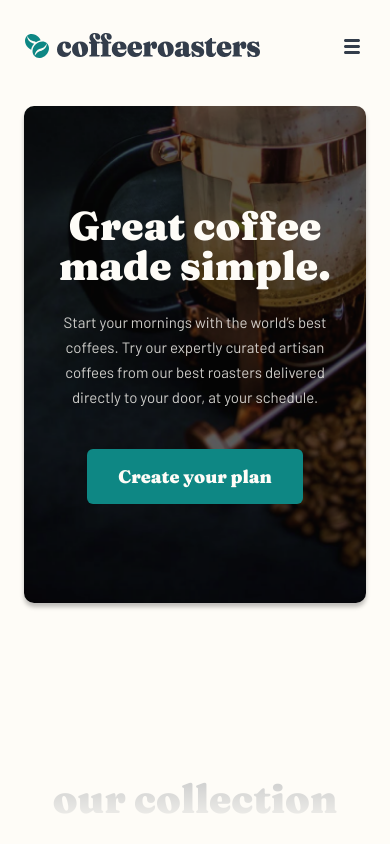
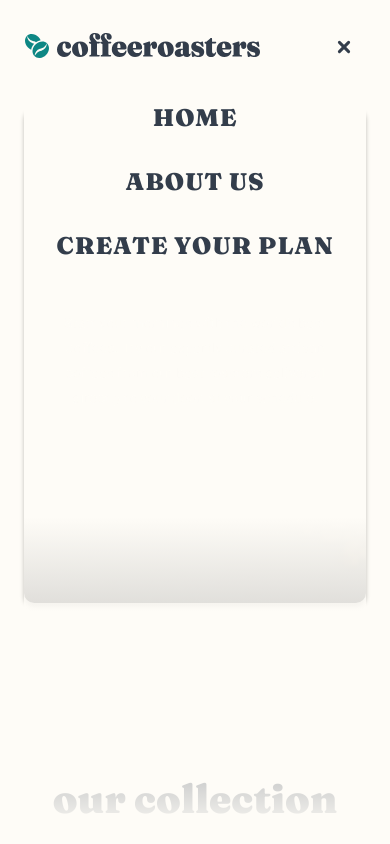
Before and after one commit to Ibrokhim3/Project-E-Coffeeroaster, a plain HTML site: page index.html in a window 390 px wide. Shown: the top 844 px of the page. Drawn offline with Linux system fonts and the light colour scheme.

Commit message:
menu finished

```diff
--- a/index.html
+++ b/index.html
@@ -10,14 +10,17 @@
 </head>
 <body>
  <div class="container">
-  <header class="header">
+  <header class="header header--opened">
     <a href="" class="header__link"><img class="header__img" src="./assets/icons/logo.svg" alt="logo"></a>
-    <button class="header__button" type="menu"><img class="header__button-img" src="./assets/icons/Combined Shape.svg" alt="menu"></button>
-    <nav class="nav">
+    <button class="header__button" type="menu">
+      <span class="header__button-inner"></span>
+      <span class="visually-hidden">Menu toggler button</span>
+    </button>
+    <nav class="nav header__nav">
       <ul class="nav__navbar">
-        <li class="navbar__nav-item"> <a class="navbar__nav-link" href="#">Home</a>  </li>
-        <li class="navbar__nav-item"> <a class="navbar__nav-link" href="#">About us</a>  </li>
-        <li class="navbar__nav-item"> <a class="navbar__nav-link" href="#">Create your plan</a> </li>
+        <li class="navbar__nav-item"> <a class="navbar__nav-link header__nav-link" href="#">Home</a>  </li>
+        <li class="navbar__nav-item"> <a class="navbar__nav-link header__nav-link" href="#">About us</a>  </li>
+        <li class="navbar__nav-item"> <a class="navbar__nav-link header__nav-link" href="#">Create your plan</a> </li>
       </ul>
     </nav>
   </header>
@@ -143,5 +146,18 @@
     </ul>
   </footer>
 </div>
+
+<script>
+  const elToggler = document.querySelector(".header__button");
+  const elHeader = document.querySelector(".header");
+
+  elToggler.addEventListener("click", function(){
+    elHeader.classList.toggle("header--opened")
+  })
+
+
+
+</script>
+
 </body>
 </html>
--- a/scss/_generals.scss
+++ b/scss/_generals.scss
@@ -10,3 +10,13 @@ body{
   margin: 0;
 
 }
+
+.visually-hidden {
+  clip: rect(0 0 0 0);
+  clip-path: inset(50%);
+  height: 1px;
+  overflow: hidden;
+  position: absolute;
+  white-space: nowrap;
+  width: 1px;
+}
--- a/scss/blocks/_header.scss
+++ b/scss/blocks/_header.scss
@@ -10,3 +10,13 @@
 
 
     }
+
+    @media only screen and (max-width: 768px){
+      .header{
+        position: relative;
+      }
+
+
+
+
+    }
--- a/scss/blocks/_hero.scss
+++ b/scss/blocks/_hero.scss
@@ -79,6 +79,7 @@ width: 398px;
   align-items: center;
 
 
+
   .hero__title{
     width: 279px;
     font-size: 40px;
--- a/scss/blocks/_nav.scss
+++ b/scss/blocks/_nav.scss
@@ -1,9 +1,15 @@
+.nav{
+
+}
+
+
 .nav__navbar{
     margin: 0;
-
+    display: flex;
+    list-style: none;
 }
     .navbar__nav-item{
-      display: inline-block;
+      // display: inline-block;
       margin-left: 32px;
     }
 
@@ -20,21 +26,117 @@
 
 
     .header__button{
+      display: none;
       background: transparent;
       border: 0;
       cursor: pointer;
-      display: none;
     }
 
+
+
     @media only screen and (max-width: 768px){
-      .nav__navbar:not(:nth-child(2)){
+
+      .header__nav{
         display: none;
       }
 
-      .header__button{
+      .header--opened{
+        background-color: #FEFCF7;
+      }
+
+      .header--opened .header__nav{
         display: block;
-        margin-left: auto;
+
+      }
+
+      .header__nav{
+        position: absolute;
+        top: 100%;
+        left: 0;
+        width: 100%;
+        height: calc(100vh - 30.2px);
+        background: linear-gradient(180deg, #FEFCF7 55.94%, rgba(254, 252, 247, 0.504981) 100%);
+        padding-top: 40px;
+
+      }
+
+      .navbar__nav-item{
+        margin: 0;
+        margin-bottom: 32px;
+
       }
 
 
+      .nav__navbar{
+        display: flex; //none qilish kerak
+        flex-direction: column;
+        text-align: center;
+        padding: 0;
+
+
+
+
+      }
+
+      .header__button{
+        width: 30px;
+        display: block;
+        margin-left: auto;
+        position: relative;
+
+      }
+
+      .header__button-inner,
+      .header__button::after,
+      .header__button::before
+       {
+        display: block;
+        width: 16px;
+        height: 3px;
+        background-color: #333d4b;
+        border-radius: 1.5px;
+        content: '';
+        transition: 0.5s ease all;
+
+      }
+
+      .header--opened .header__button-inner{
+        display: none;
+      }
+
+      .header--opened .header__button::before,
+      .header--opened .header__button::after{
+        position: absolute;
+        top: 50%;
+        left: 0;
+        right: 0;
+
+      }
+
+
+      .header--opened .header__button::before{
+        transform: translateY(-50%) rotate(45deg);
+      }
+
+      .header--opened .header__button::after{
+        transform: translateY(-50%) rotate(-45deg);
+      }
+
+      .header__button-inner{
+        margin: 3px 0;
+      }
+
+      .header__nav-link{
+        font-family: 'Fraunces', serif;
+        font-weight: 900;
+        font-size: 24px;
+        line-height: 32px;
+        color: #333D4B;
+
+      }
+
+
+
+
+
     }
```
Also changed, not shown: css/main.css, scss/blocks/_footer.scss (line endings or trailing spaces), 1 other file.
